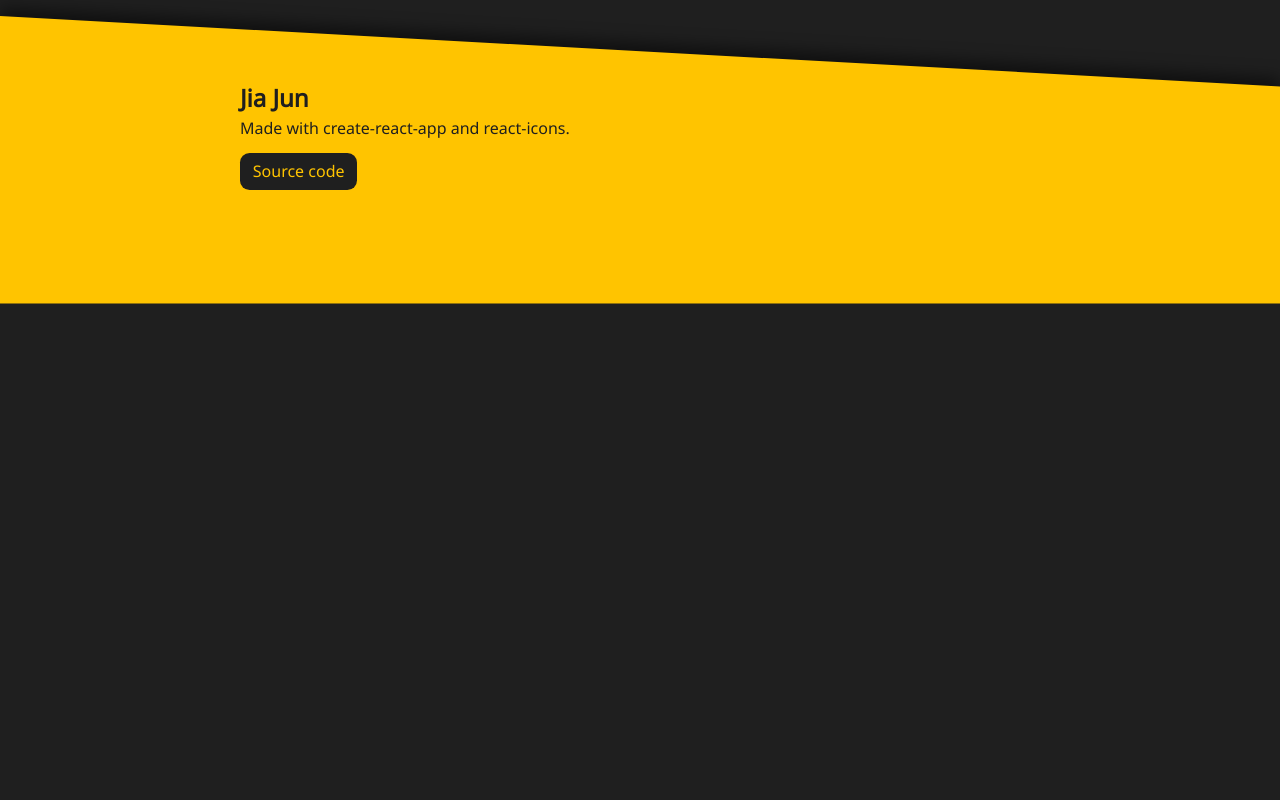
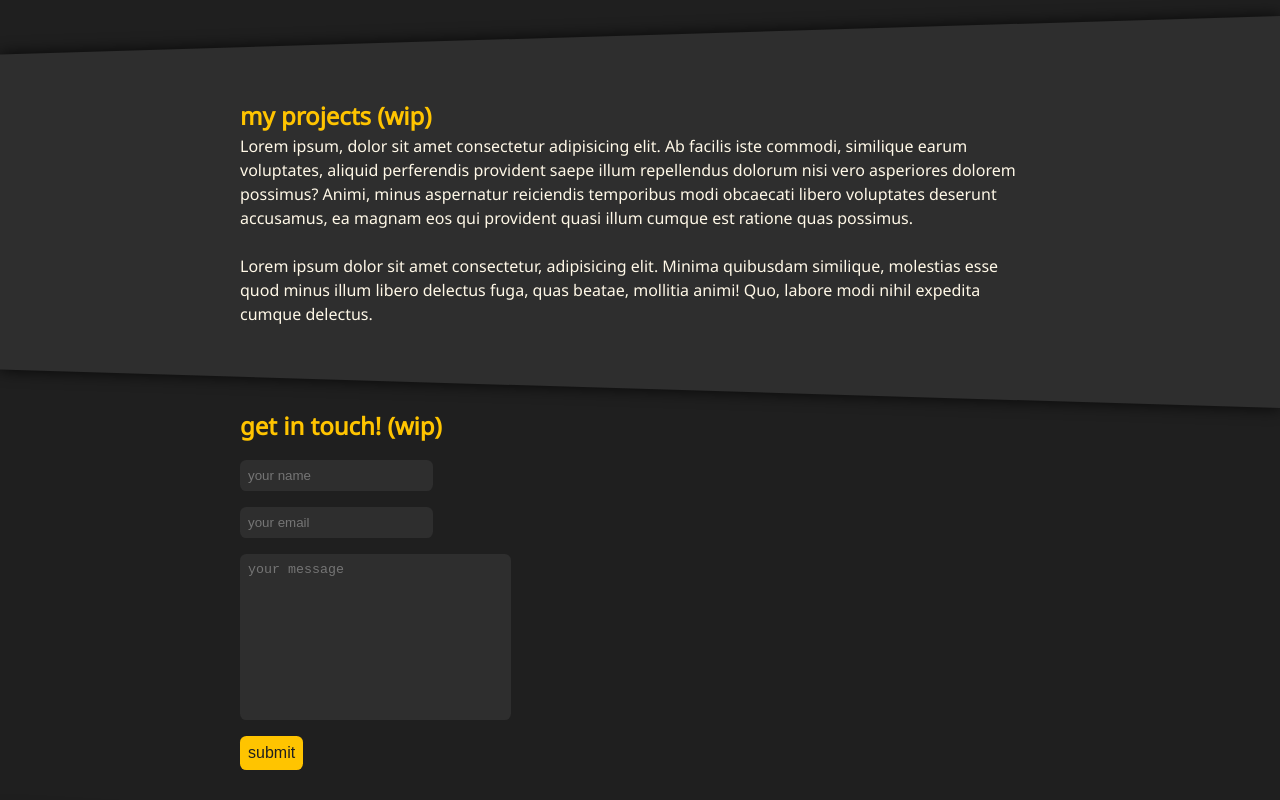
Before and after one commit to iamchenjiajun/iamchenjiajun.github.io, a React (Create React App) app: page / in a window 1280 px wide. Shown: the part 1180-1980 px from the top of the page. Before the commit the page ends 1484 px from the top, so only its background shows below. Built offline with nearby package versions, Linux system fonts and the light colour scheme; the HTML template or start-up script is replaced by a standard one.

Commit message:
Add initial Contact and Project sections

```diff
--- a/src/App.jsx
+++ b/src/App.jsx
@@ -3,6 +3,8 @@ import Nav from './components/page/Nav';
 import About from './components/page/About'
 import Skills from './components/page/Skills';
 import Footer from './components/page/Footer';
+import Projects from './components/page/Projects';
+import Contact from './components/page/Contact';
 
 function App() {
   return (
@@ -11,6 +13,8 @@ function App() {
       <Nav />
       <About />
       <Skills />
+      <Projects />
+      <Contact />
       <Footer />
     </>
   );
--- /dev/null
+++ b/src/components/page/Contact.jsx
@@ -0,0 +1,18 @@
+import React from 'react'
+import './contact.css'
+
+function Contact() {
+  return (
+    <section className='container contact__container' id='contact'>
+        <h2>get in touch! (wip)</h2>
+        <form action="" className='contact__form'>
+          <input className='contact__form-input' required type="text" placeholder='your name' />
+          <input className='contact__form-input' required type="email" name="" id="" placeholder='your email' />
+          <textarea className='contact__form-textarea' required name="" id="" cols="30" rows="10" placeholder='your message'></textarea>
+          <button className='contact__form-button' type="submit">submit</button>
+        </form>
+    </section>
+  )
+}
+
+export default Contact
--- /dev/null
+++ b/src/components/page/Projects.jsx
@@ -0,0 +1,19 @@
+import React from 'react'
+import './projects.css'
+
+function Projects() {
+  return (
+    <div id='projects' className='projects__wrapper'>
+        <div className='outer__container projects__outer'>
+            <section className='container projects__container'>
+                <h2>my projects (wip)</h2>
+                <p>Lorem ipsum, dolor sit amet consectetur adipisicing elit. Ab facilis iste commodi, similique earum voluptates, aliquid perferendis provident saepe illum repellendus dolorum nisi vero asperiores dolorem possimus? Animi, minus aspernatur reiciendis temporibus modi obcaecati libero voluptates deserunt accusamus, ea magnam eos qui provident quasi illum cumque est ratione quas possimus.</p>
+                <br />
+                <p>Lorem ipsum dolor sit amet consectetur, adipisicing elit. Minima quibusdam similique, molestias esse quod minus illum libero delectus fuga, quas beatae, mollitia animi! Quo, labore modi nihil expedita cumque delectus.</p>
+            </section>
+        </div>
+    </div>
+  )
+}
+
+export default Projects
--- /dev/null
+++ b/src/components/page/contact.css
@@ -0,0 +1,28 @@
+.contact__form * {
+    margin: 1rem 0;
+    background: var(--alt-bg-color);
+    color: var(--main-color);
+}
+
+.contact__form-input {
+    display: block;
+    padding: 0.5rem;
+    border-radius: 0.4rem;
+}
+
+.contact__form-textarea {
+    resize: none;
+    display: block;
+    border-radius: 0.4rem;
+    padding: 0.5rem;
+}
+
+.contact__form-button {
+    font-size: 1rem;
+    background-color: var(--accent-color);
+    color: var(--main-bg-color);
+    display: block;
+    padding: 0.5rem;
+    border-radius: 0.4rem;
+    cursor: pointer;
+}
--- /dev/null
+++ b/src/components/page/projects.css
@@ -0,0 +1,14 @@
+.projects__wrapper {
+    filter: drop-shadow(0 0rem 0.5rem rgba(0, 0, 0, 0.8));
+}
+
+.projects__outer {
+    background: var(--alt-bg-color);
+    clip-path: polygon(0% calc(3vw), 100% 0%, 100% 100%, 0 calc(100% - 3vw));
+    padding: 2rem 0;
+}
+
+.projects__container {
+    padding: 50px 0;
+    margin-bottom: 0;
+}
```
